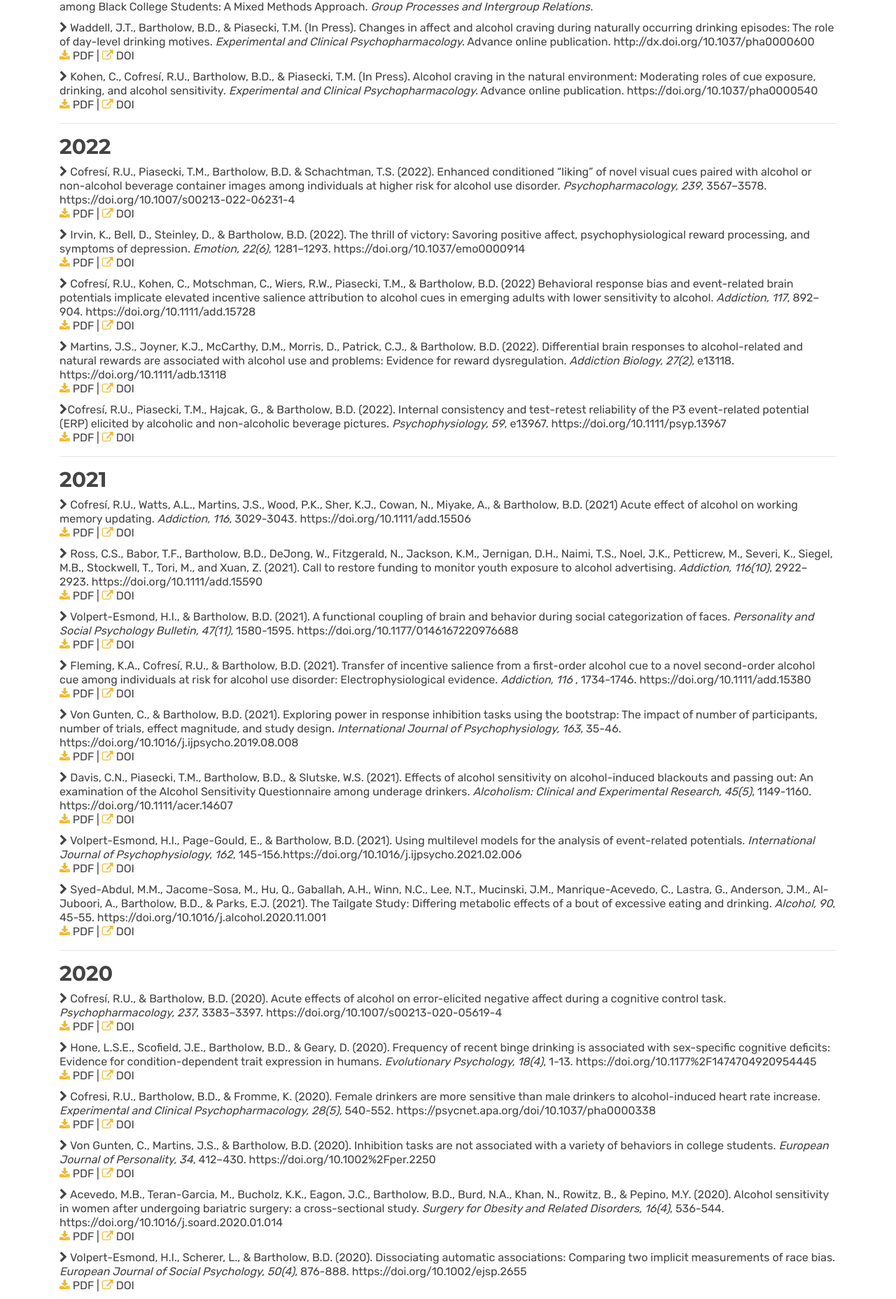
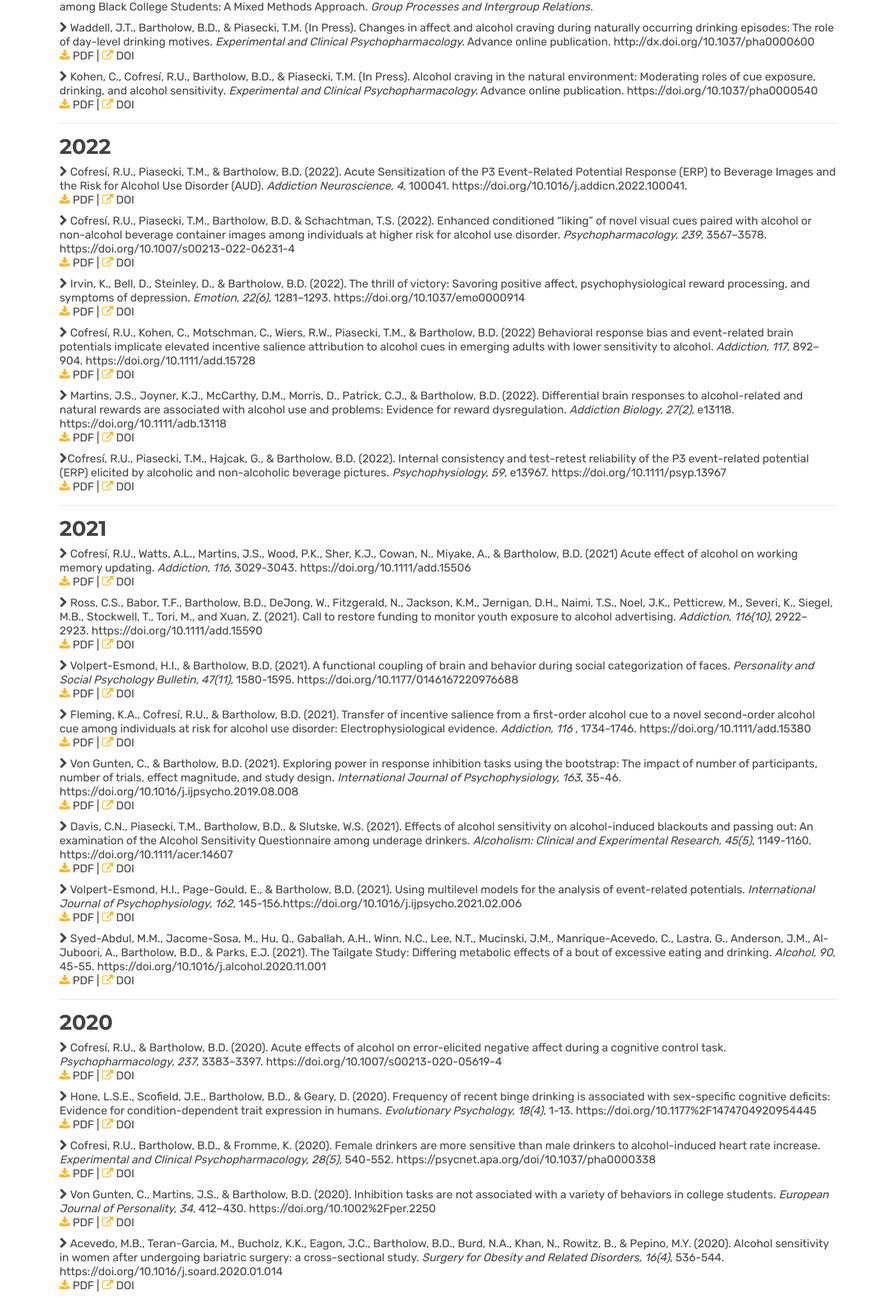
Before and after one commit to bartholow-scanlab/bartholow-scanlab.github.io, a Jekyll site: the page built from publications.html, in a window 1280 px wide. Shown: the part 640-2497 px from the top of the page at 70% size. Built offline with Jekyll 4.4.1, drawn with Linux system fonts in a browser that asks for light colours.

Commit message:
Update publications.html

```diff
--- a/publications.html
+++ b/publications.html
@@ -86,6 +86,16 @@ title: Publications
 
 
          <hr> <a id="2022"> <h2>2022</h2> </a>
+
+         <p> <li> <i class="fa fa-chevron-right" aria-hidden="true"></i>
+         Cofresí, R.U., Piasecki, T.M., & Bartholow, B.D. (2022).
+         Acute Sensitization of the P3 Event-Related Potential Response (ERP) to Beverage Images and the Risk for Alcohol Use Disorder (AUD).
+         <em>Addiction Neuroscience, 4,</em> 100041. https://doi.org/10.1016/j.addicn.2022.100041.
+         <br/>
+         <a href="/assets/docs/pub/2022/Cofresi_TxT_ACR-P3_AddictionNeuroscience_2022.pdf" target="_blank" rel="noopener noreferrer"> <i class="fa fa-download icons"></i> </a>PDF
+			        | <a href="https://doi.org/10.1016/j.addicn.2022.100041." target="_blank" rel="noopener noreferrer"> <i class="fa fa-external-link" aria-hidden="true"></i></a> DOI
+               </li> </p>
+
 
 			   <p> <li> <i class="fa fa-chevron-right" aria-hidden="true"></i>
                Cofresí, R.U., Piasecki, T.M., Bartholow, B.D. & Schachtman, T.S. (2022).
```
